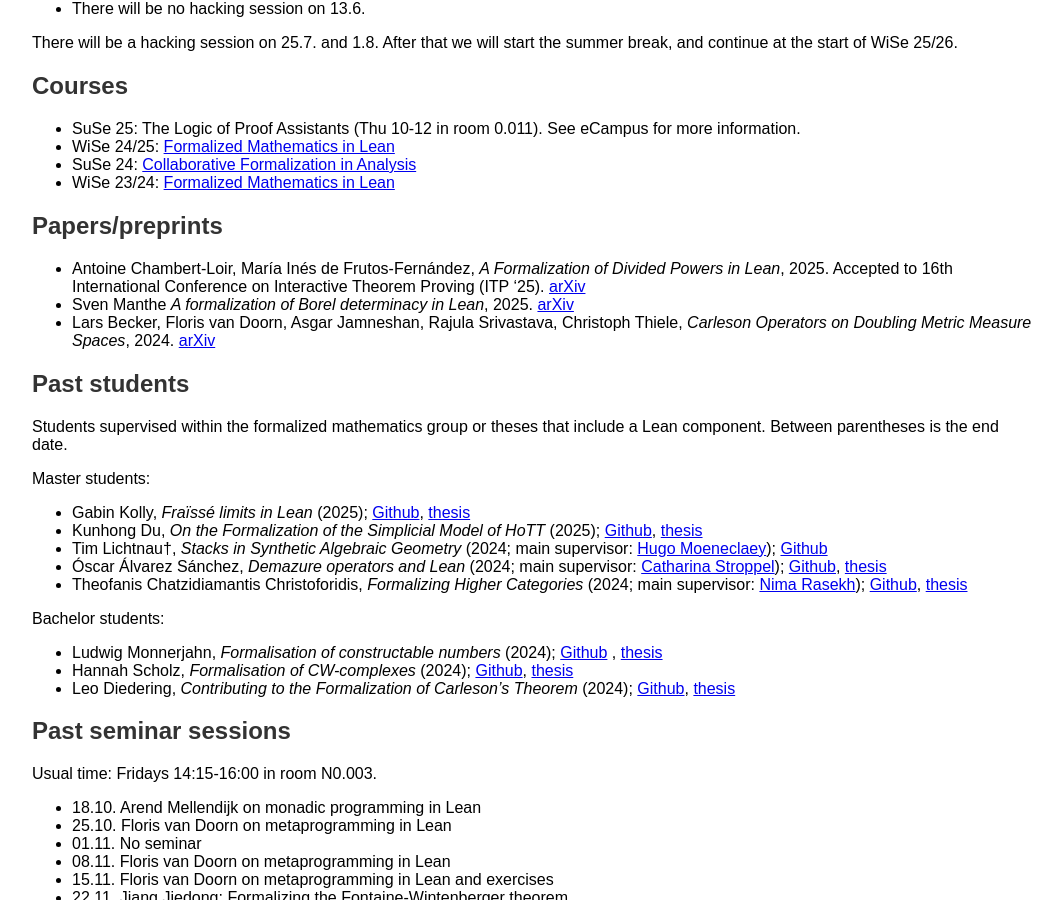
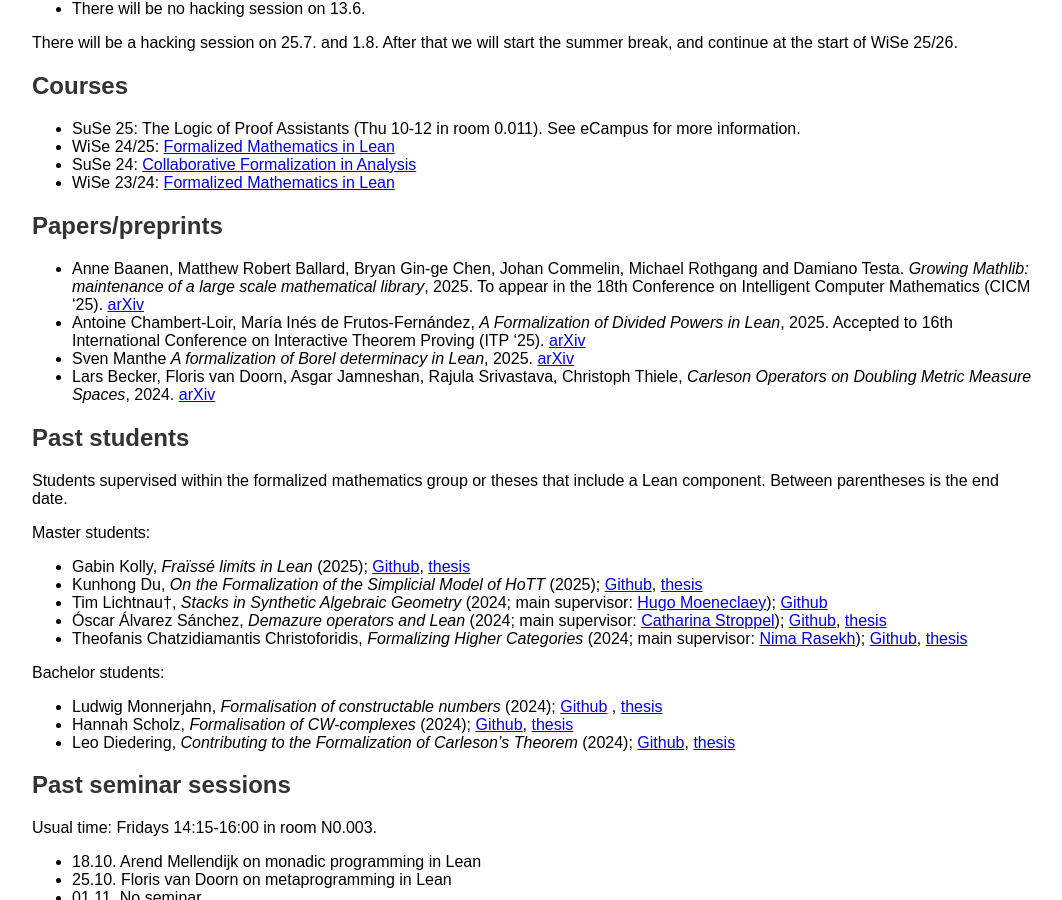
Before and after one commit to fpvandoorn/fpvandoorn.github.io, a Jekyll site: the page built from formalized-mathematics.md, in a window 1280 px wide and 900 px high, scrolled down 1404 px. Shown: the whole window, without its empty margins (108-1170 px from the left). Built offline with Jekyll 4.4.1, drawn with Linux system fonts in a browser that asks for light colours; our own code applies the rules of GitHub Pages for plain Markdown files.

Commit message:
chore: mention growing mathlib paper

```diff
--- a/formalized-mathematics.md
+++ b/formalized-mathematics.md
@@ -87,7 +87,8 @@
 
 ## Papers/preprints
 
-<!-- Maria's divided powers paper; Michael's scaling Mathlib paper -->
+<!-- Maria's second divided powers paper -->
+* Anne Baanen, Matthew Robert Ballard, Bryan Gin-ge Chen, Johan Commelin, Michael Rothgang and Damiano Testa. *Growing Mathlib: maintenance of a large scale mathematical library*, 2025. To appear in the 18th Conference on Intelligent Computer Mathematics (CICM '25). [arXiv](TODO! add link)
 * Antoine Chambert-Loir, María Inés de Frutos-Fernández, *A Formalization of Divided Powers in Lean*, 2025. Accepted to 16th International Conference on Interactive Theorem Proving (ITP '25). [arXiv](https://arxiv.org/abs/2507.05327)
 * Sven Manthe *A formalization of Borel determinacy in Lean*, 2025. [arXiv](https://arxiv.org/abs/2502.03432)
 * Lars Becker, Floris van Doorn, Asgar Jamneshan, Rajula Srivastava, Christoph Thiele, *Carleson Operators on Doubling Metric Measure Spaces*, 2024. [arXiv](https://arxiv.org/abs/2405.06423)
```
